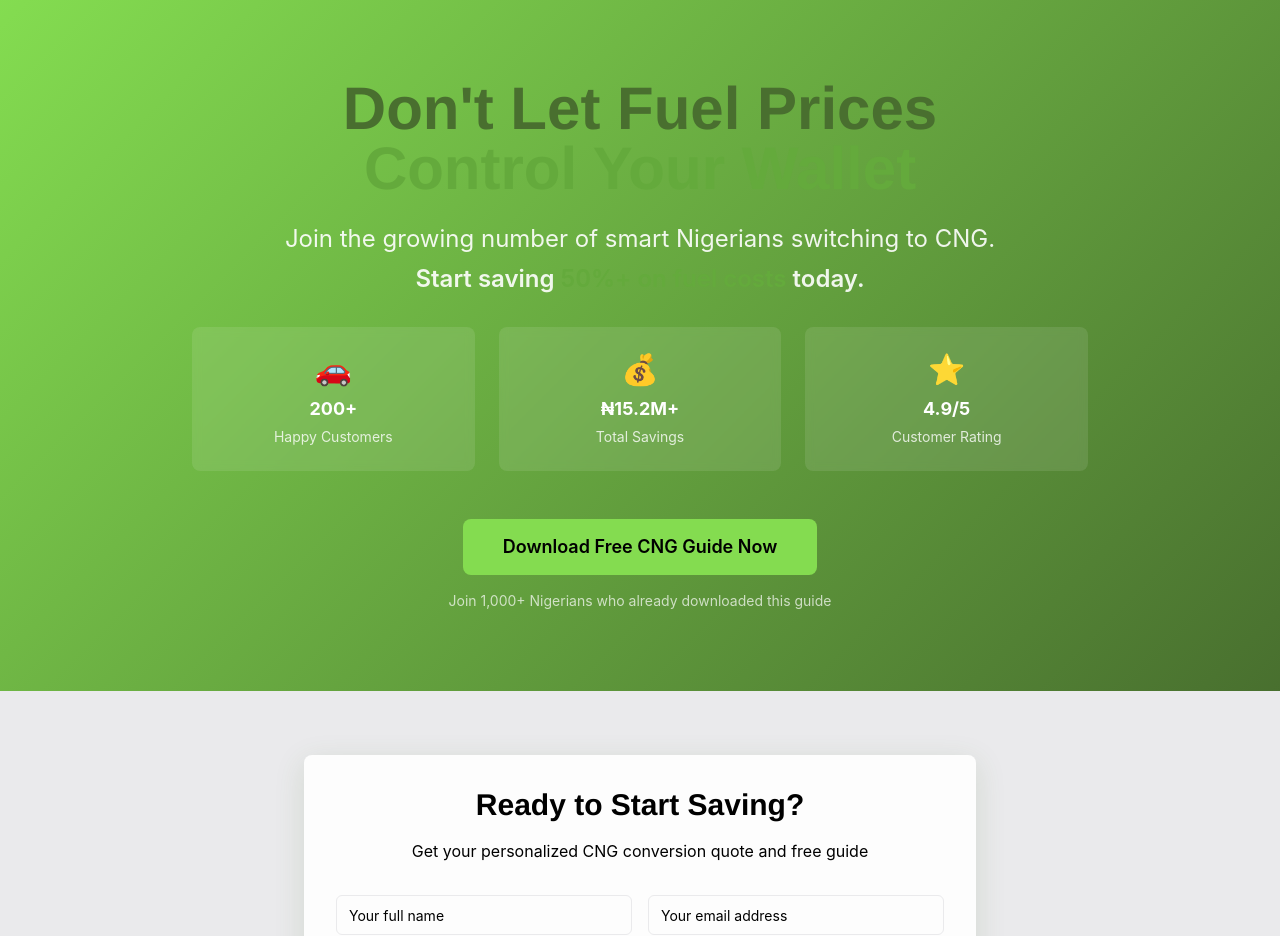
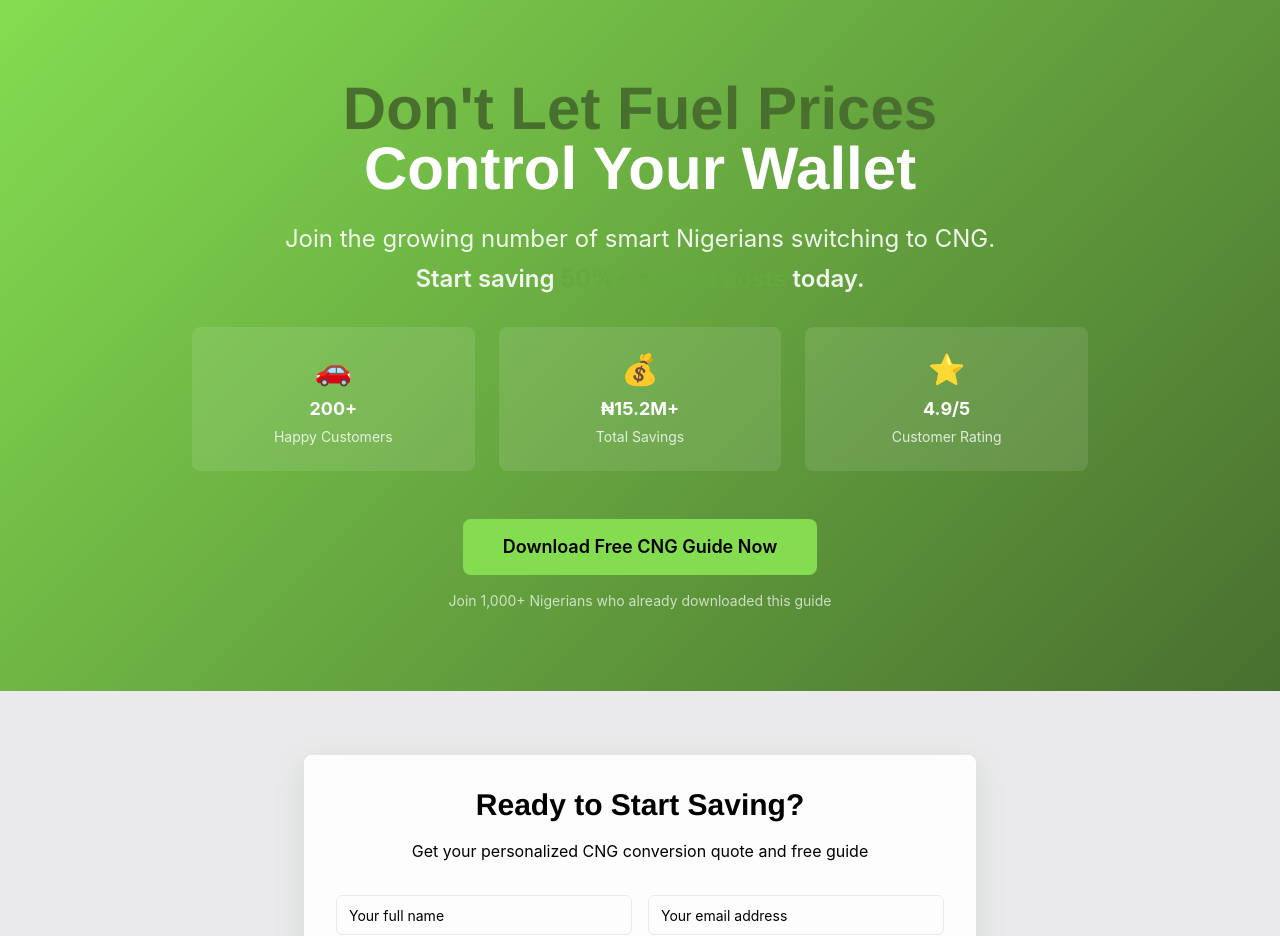
Before and after one commit to futurewavecng/fuel-saver-funnel, a React (Vite) app: page / in a window 1280 px wide. Shown: the part 6940-7876 px from the top of the page. Built offline with nearby package versions, Linux system fonts and the light colour scheme.

Commit message:
Make text white
Update text color to white in FinalCTA component.

```diff
--- a/src/components/FinalCTA.tsx
+++ b/src/components/FinalCTA.tsx
@@ -84,7 +84,7 @@ export const FinalCTA = () => {
           <div className="max-w-4xl mx-auto text-center text-white">
             <h2 className="text-4xl md:text-6xl font-bold mb-6">
               Don't Let Fuel Prices
-              <span className="text-accent block">Control Your Wallet</span>
+              <span className="text-white block">Control Your Wallet</span>
             </h2>
 
             <p className="text-xl md:text-2xl text-white/90 mb-8 leading-relaxed">
```
